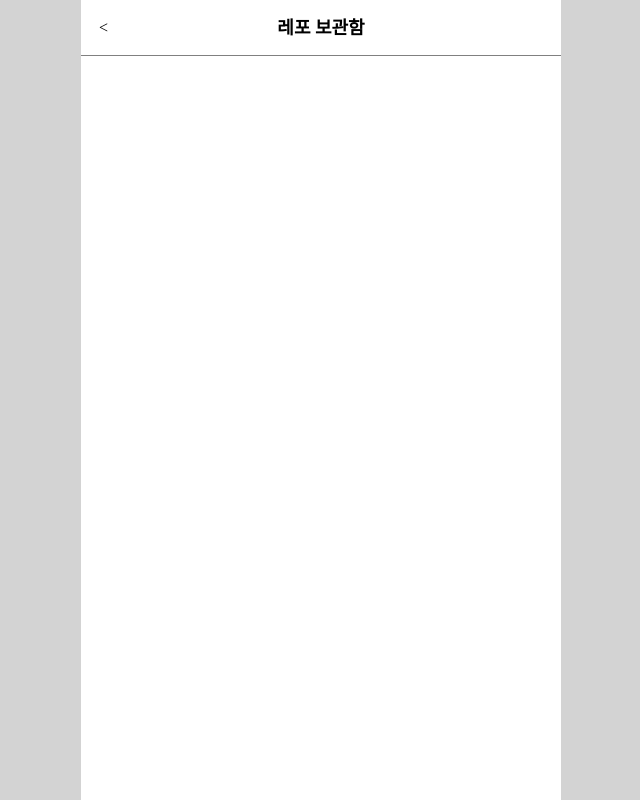
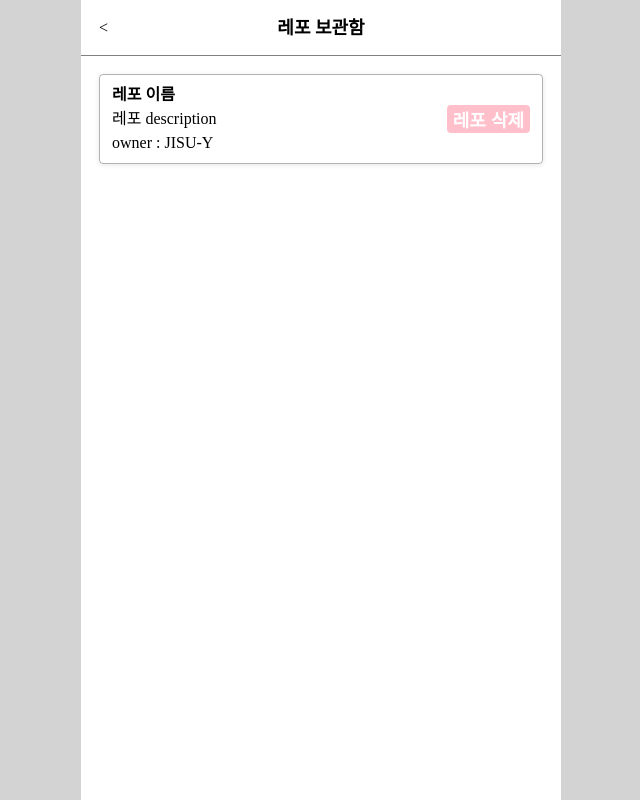
Before and after one commit to JISU-Y/repo-sneak-peeker, a React (Create React App) app: page /repo in a window 1280 px wide. Shown: the whole page, without its empty margins (319-959 px from the left). Built offline with nearby package versions, Linux system fonts and the light colour scheme.

Commit message:
Refactor: Repo 페이지 수정

```diff
--- a/src/components/RepoCard.jsx
+++ b/src/components/RepoCard.jsx
@@ -2,7 +2,15 @@ import React from "react"
 import styled from "styled-components"
 import { ContentBox } from "../styles/commonComponent"
 
-const RepoCard = ({ repoName, description, ownerName }) => {
+const RepoCard = ({ repoName, description, ownerName, useDelete = false }) => {
+  const addRepo = () => {
+    console.log("add")
+  }
+
+  const deleteRepo = () => {
+    console.log("delete")
+  }
+
   return (
     <ContentBox>
       <RepoInfoWrapper>
@@ -10,7 +18,7 @@ const RepoCard = ({ repoName, description, ownerName }) => {
         <Description>{description ?? "레포 description"}</Description>
         <Owner>owner : {ownerName ?? "JISU-Y"}</Owner>
       </RepoInfoWrapper>
-      <Button>레포 추가</Button>
+      <Button onClick={useDelete ? deleteRepo : addRepo}>레포 {useDelete ? "삭제" : "추가"}</Button>
     </ContentBox>
   )
 }
--- a/src/pages/Repo.jsx
+++ b/src/pages/Repo.jsx
@@ -1,13 +1,23 @@
 import React from "react"
+import styled from "styled-components"
 import Header from "../components/Header"
+import RepoCard from "../components/RepoCard"
 import { Container } from "../styles/commonComponent"
 
 const Repo = () => {
   return (
     <Container>
       <Header title="레포 보관함" />
+      <ContentWrapper>
+        <RepoCard useDelete />
+      </ContentWrapper>
     </Container>
   )
 }
 
+const ContentWrapper = styled.div`
+  width: 100%;
+  padding: 0 18px;
+`
+
 export default Repo
```
